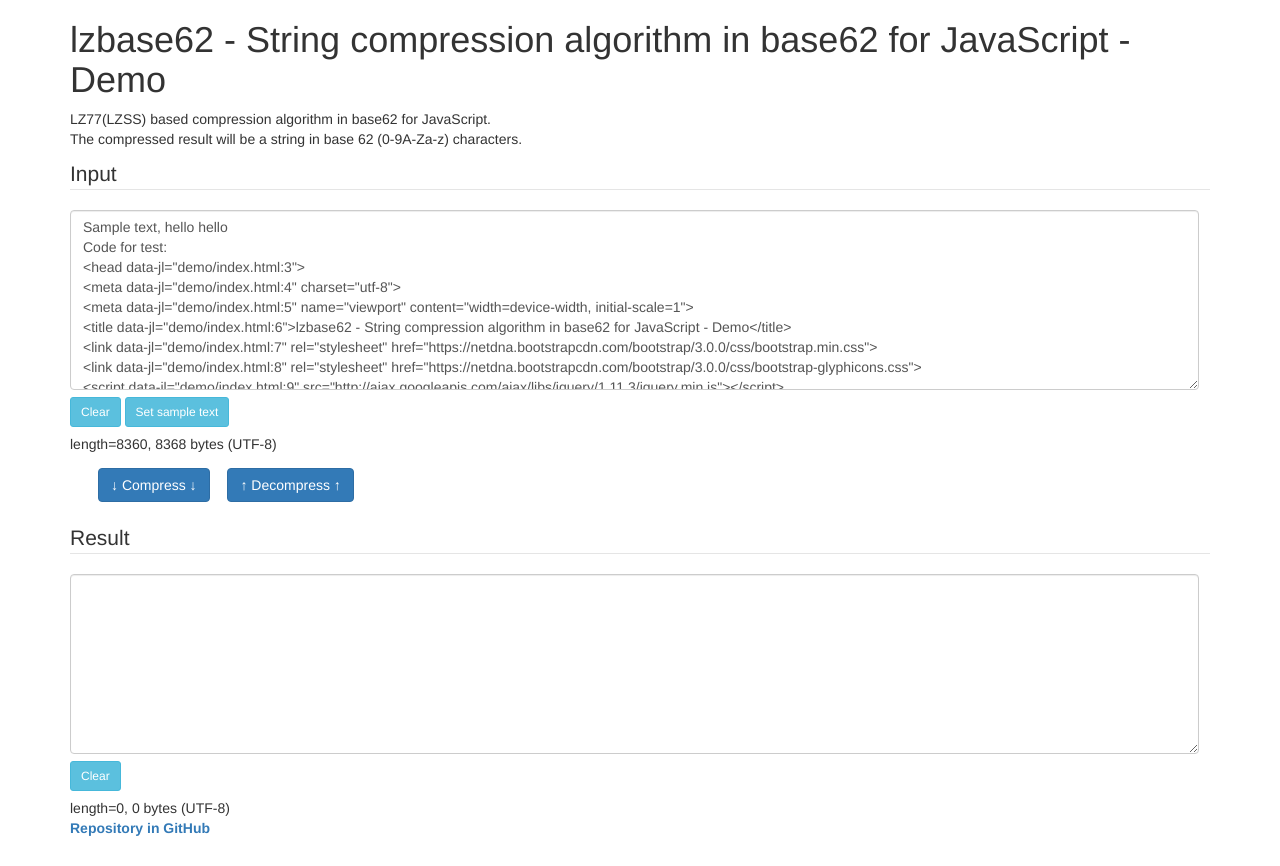
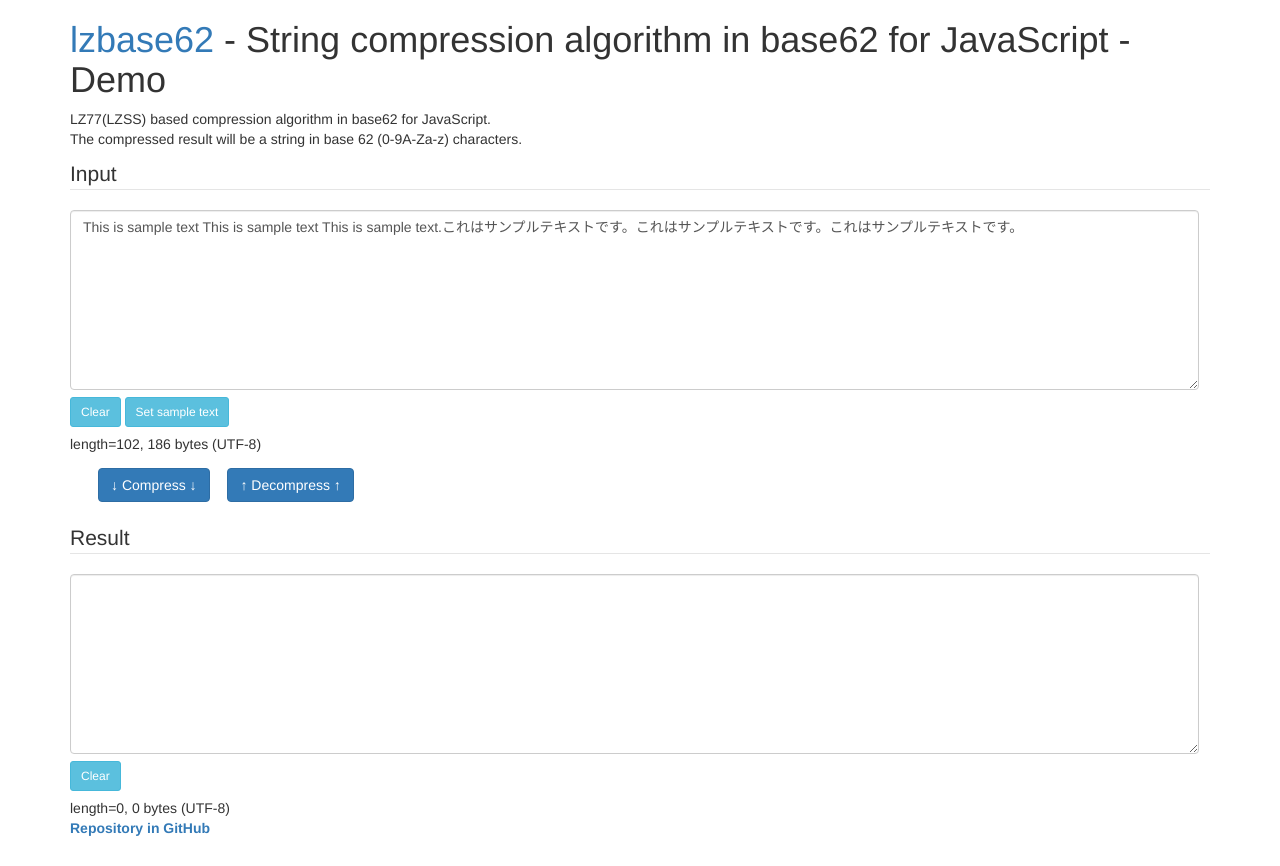
Before and after one commit to polygonplanet/lzbase62, a plain HTML site: page demo/index.html in a window 1280 px wide. Drawn offline with nearby package versions, Linux system fonts and the light colour scheme; some icons are missing.

Commit message:
Add repository link Update default sample text

```diff
--- a/demo/index.html
+++ b/demo/index.html
@@ -152,8 +152,8 @@
     });
   });
 
-  var sampleText = 'Sample text, hello hello\nCode for test:\n' +
-    document.documentElement.innerHTML;
+  var sampleText = 'This is sample text This is sample text This is sample text.' +
+    'これはサンプルテキストです。これはサンプルテキストです。これはサンプルテキストです。';
 
   $('#sample-input').on('click', function() {
     $('#input').val(sampleText);
@@ -204,7 +204,7 @@
 </head>
 <body>
   <div class="container">
-    <h1>lzbase62 - String compression algorithm in base62 for JavaScript - Demo</h1>
+    <h1><a href="https://github.com/polygonplanet/lzbase62">lzbase62</a> - String compression algorithm in base62 for JavaScript - Demo</h1>
     <p>
       LZ77(LZSS) based compression algorithm in base62 for JavaScript.
       <br>
```
